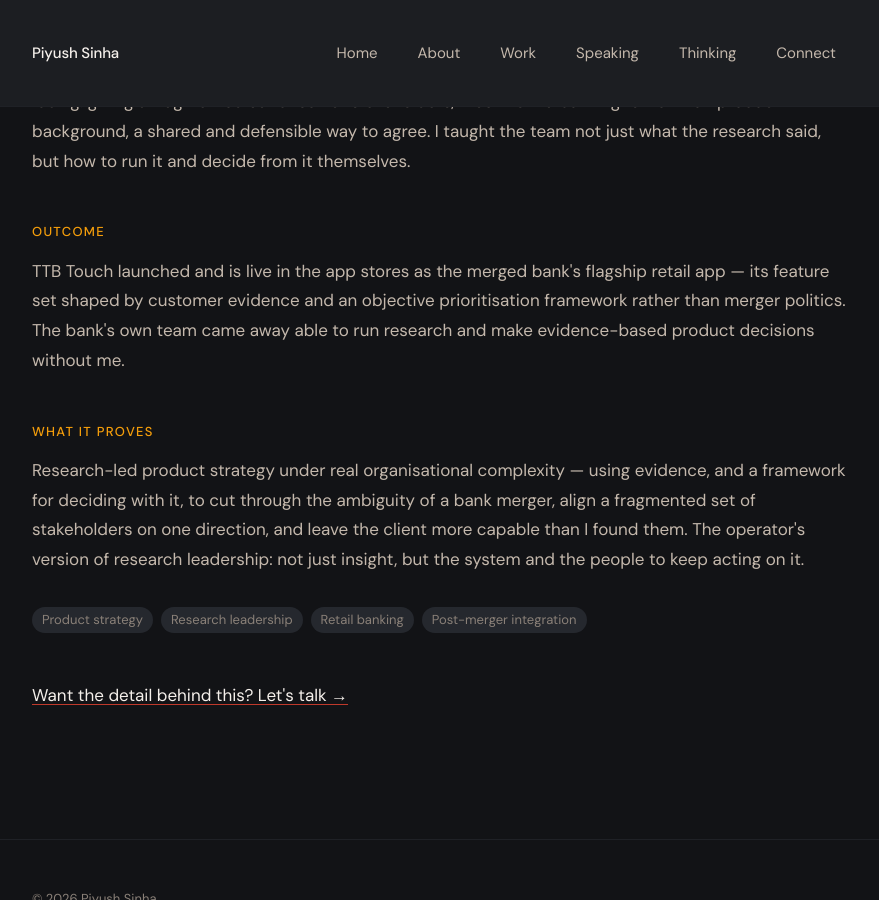
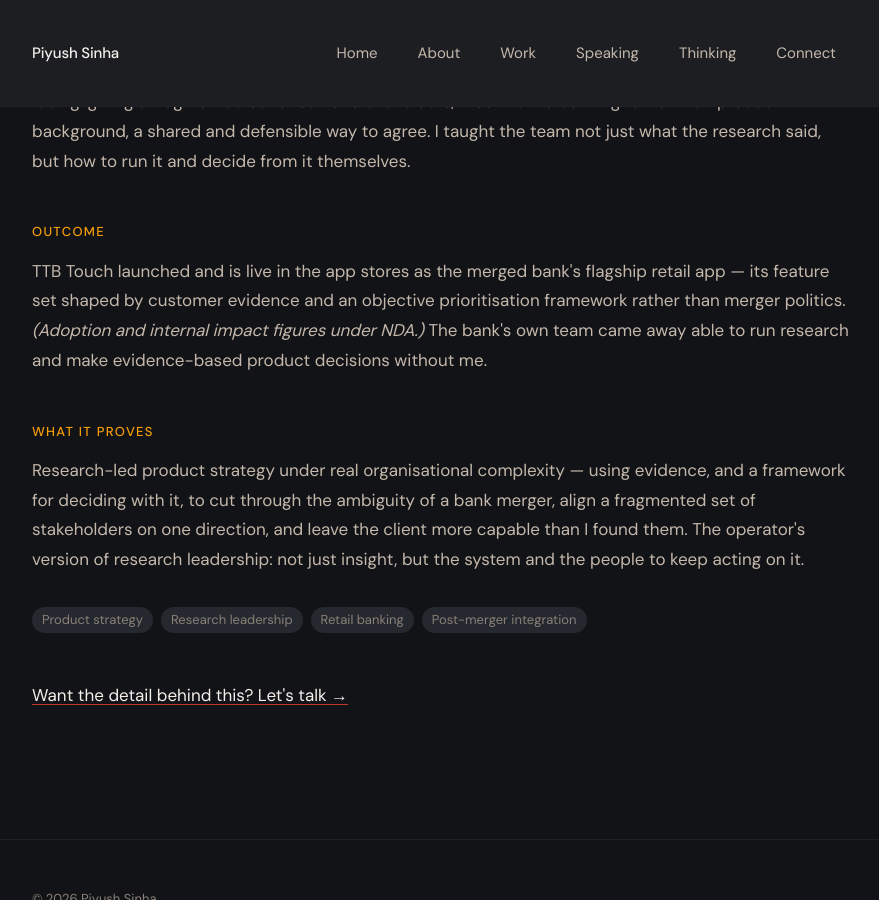
Before and after one commit to piyushsinha/piyushsinha.github.io, a Jekyll site: the page built from work/ttb-touch.html, in a window 1280 px wide and 900 px high, scrolled down 1326 px. Shown: the whole window, without its empty margins (198-1077 px from the left). Built offline with Jekyll 4.4.1, drawn with Linux system fonts in a browser that asks for light colours.

Commit message:
Mask undisclosed figures as under-NDA

```diff
--- a/work/agoda-booking-form.html
+++ b/work/agoda-booking-form.html
@@ -31,7 +31,7 @@ description: "Grounding every A/B hypothesis in mixed-methods research to redesi
     <p>Before generating solutions, I ran four research streams in parallel — competitive benchmarking of leading OTAs, an analytics review of drop-off points, an audit of prior A/B tests, and user interviews plus usability testing across segments. A card-sort exercise gave us a ranked, evidence-based hierarchy of what users actually prioritise at checkout. Time-boxed workshops turned findings into hypotheses, paper prototypes were guerrilla-tested around the office before any build investment, and I designed <strong>dual-path experiment variants</strong> — one to run if the previous test won, one if it lost — so the programme kept moving regardless of outcome.</p>
 
     <h2 class="case-study__section-title">Outcome</h2>
-    <p>The sequenced A/B programme delivered <span class="case-study__stat">four wins</span> — consolidating the split booking summary to push fields up the page, adding a property thumbnail for booking confidence, redesigning saved-card display for returning users, and categorising the 35 payment options. One variant — splitting the form into cards — <span class="case-study__stat">lost</span>, because it made the CTA less prominent. The loss was as useful as the wins.</p>
+    <p>The sequenced A/B programme delivered <span class="case-study__stat">four wins</span> — consolidating the split booking summary to push fields up the page, adding a property thumbnail for booking confidence, redesigning saved-card display for returning users, and categorising the 35 payment options <em>(per-experiment IBPD lift under NDA)</em>. One variant — splitting the form into cards — <span class="case-study__stat">lost</span>, because it made the CTA less prominent. The loss was as useful as the wins.</p>
 
     <h2 class="case-study__section-title">What it proves</h2>
     <p>The experiments that had <em>won</em> in the past were exactly what sparked this project — because what wins at one point in a product's life can hurt conversion later. In a data-driven culture, research is never finished: it generates hypotheses, experiments validate them at scale, and results feed the next question. This is that closed loop, run deliberately.</p>
--- a/work/appsynth-design-org.html
+++ b/work/appsynth-design-org.html
@@ -35,7 +35,7 @@ description: "Reshaping an 18+ person research and design department at Appsynth
     <p>Player-coach. On the flagship <strong>Nissan</strong> account I worked directly with the Nissan Global Brand Team and Nissan Thailand — hands-on leading the engagement and hands-on in the design itself, while still running the department. Senior enough to own the commercials and the leadership bench; close enough to the craft to set the standard on the work.</p>
 
     <h2 class="case-study__section-title">Outcome</h2>
-    <p>Reshaped the department into a high-performing 18+ team across research and design, and turned it profitable through the transition. Personally led and won new business — <strong>Bangchak, Nissan, Finansia and AIONEX</strong> — design-led pitches that became products now live in market. A team that had lacked a performance bar became one that could win the work, staff it correctly, and ship it at a consistent standard.</p>
+    <p>Reshaped the department into a high-performing 18+ team across research and design, and turned it profitable through the transition <em>(revenue and P&amp;L figures under NDA)</em>. Personally led and won new business — <strong>Bangchak, Nissan, Finansia and AIONEX</strong> — design-led pitches that became products now live in market. A team that had lacked a performance bar became one that could win the work, staff it correctly, and ship it at a consistent standard.</p>
 
     <h2 class="case-study__section-title">What it proves</h2>
     <p>Design leadership with real commercial accountability — P&amp;L ownership, business development, a people-and-performance turnaround, manager-of-managers, and a resourcing-and-delivery operating model — not just design direction. It's the operator half of the job, proven in a client-services crucible.</p>
--- a/work/brankas-open-banking-trust.html
+++ b/work/brankas-open-banking-trust.html
@@ -32,7 +32,7 @@ description: "Root-cause research into why users abandoned Brankas Tap's open-ba
     <p><strong>Project Chameleon</strong> was the quick win: dynamically theme the Tap screen to match the selected bank — its logo, its colours — so it reads as a natural extension of the bank rather than a foreign screen. <strong>The Tap App</strong> was the long-term bet: a credential vault enabling one-tap approval that bypassed OTP entirely.</p>
 
     <h2 class="case-study__section-title">Outcome</h2>
-    <p>Chameleon ran as a controlled experiment against a holdout and produced a <span class="case-study__stat">statistically significant reduction</span> in the intentional exits driven by trust — validating that trust, not mechanics, was the primary driver for that segment.</p>
+    <p>Chameleon ran as a controlled experiment against a holdout and produced a <span class="case-study__stat">statistically significant reduction</span> in the intentional exits driven by trust — validating that trust, not mechanics, was the primary driver for that segment. <em>(Exact post-experiment figures under NDA.)</em></p>
 
     <h2 class="case-study__section-title">The harder call</h2>
     <p>The Tap App was technically promising and user-validated — but as we moved to build, we hit a wall: most partner banks ran on robotic process automation, not modern APIs, so the reliable connectivity one-tap approval depended on simply didn't exist in the market yet. I made the call to stop — to not pour engineering into a solution the market's infrastructure couldn't support — and documented the concept fully for when API availability caught up. Good product work includes knowing when <em>not</em> to ship.</p>
--- a/work/ttb-touch.html
+++ b/work/ttb-touch.html
@@ -35,7 +35,7 @@ description: "The research and decision framework behind TTB Touch — the flags
     <p>The scoring framework was the unlock. By making feature prioritisation objective and evidence-based, it let eight business units — and their politically weighted leaders — bypass the turf battles a merger generates and focus on what was right for the customer. The value was as much organisational as user-facing: giving a fragmented set of senior stakeholders, most from a banking rather than product background, a shared and defensible way to agree. I taught the team not just what the research said, but how to run it and decide from it themselves.</p>
 
     <h2 class="case-study__section-title">Outcome</h2>
-    <p>TTB Touch launched and is live in the app stores as the merged bank's flagship retail app — its feature set shaped by customer evidence and an objective prioritisation framework rather than merger politics. The bank's own team came away able to run research and make evidence-based product decisions without me.</p>
+    <p>TTB Touch launched and is live in the app stores as the merged bank's flagship retail app — its feature set shaped by customer evidence and an objective prioritisation framework rather than merger politics. <em>(Adoption and internal impact figures under NDA.)</em> The bank's own team came away able to run research and make evidence-based product decisions without me.</p>
 
     <h2 class="case-study__section-title">What it proves</h2>
     <p>Research-led product strategy under real organisational complexity — using evidence, and a framework for deciding with it, to cut through the ambiguity of a bank merger, align a fragmented set of stakeholders on one direction, and leave the client more capable than I found them. The operator's version of research leadership: not just insight, but the system and the people to keep acting on it.</p>
```
